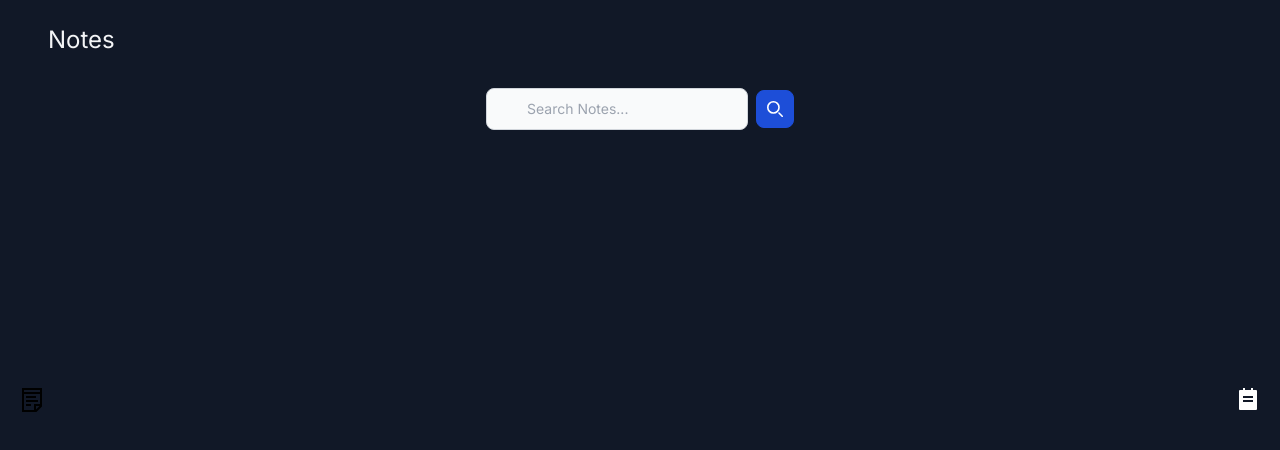
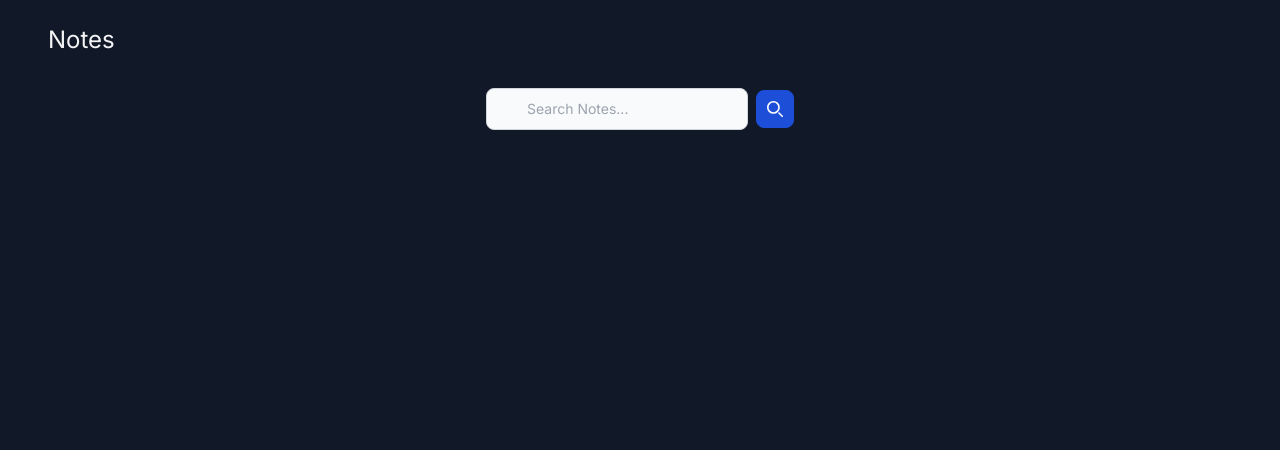
Before and after one commit to michee2x/learn_nextjs, a Next.js app: page / in a window 1280 px wide. Shown: the top 450 px of the page. Built offline with nearby package versions, Linux system fonts and the light colour scheme.

Commit message:
Update page.tsx

```diff
--- a/src/app/page.tsx
+++ b/src/app/page.tsx
@@ -26,7 +26,7 @@ return (
 
 export default function Home() {
   return (
-    <main className="bg-gray-50 h-screen w-screen bg-gray-900">
+    <main className="bg-gray-50 min-h-screen w-screen bg-gray-900">
   <div className="flex flex-col items-center justify-center px-6 py-8 h-full w-full lg:py-0">
 
 <div className="w-full bg-gray-900 text-gray-100 flex flex-col gap-8 p-6 min-h-screen">
@@ -36,13 +36,12 @@ export default function Home() {
 
 
 </div>
-
-      <div className="w-full h-14 flex fixed buttom-0 justify-between items-center text-white bg-primary-600 hover:bg-primary-700 focus:ring-4 focus:outline-none focus:ring-primary-300 font-medium rounded-lg text-sm px-5 py-2.5 text-center dark:bg-primary-600 dark:hover:bg-primary-700 dark:focus:ring-primary-800">
+</div>
+<div className="w-full h-14 flex fixed buttom-0 justify-between items-center text-white bg-primary-600 hover:bg-primary-700 focus:ring-4 focus:outline-none focus:ring-primary-300 font-medium rounded-lg text-sm px-5 py-2.5 text-center dark:bg-primary-600 dark:hover:bg-primary-700 dark:focus:ring-primary-800">
 <span className="text-2xl"><GrNotes /></span>
 <span className="text-2xl"><RiTodoFill /></span>
 
 </div>
-</div>
 </main>
   )
 }
```
